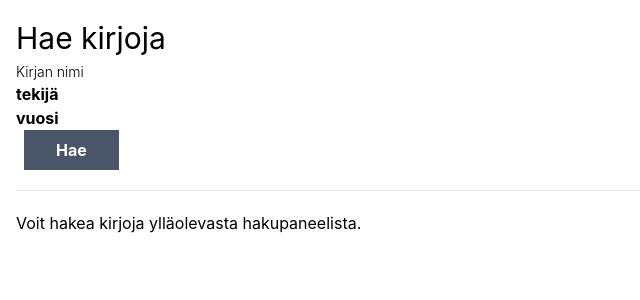
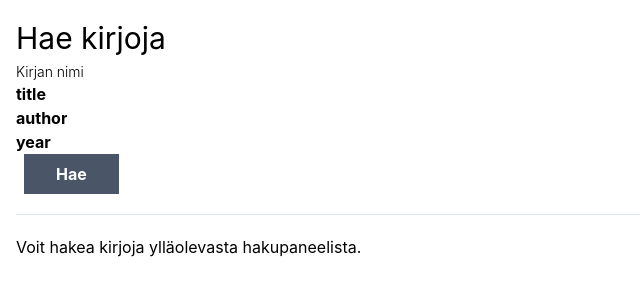
Before and after one commit to anthau/tyonayte, a React (Create React App) app in the folder react-example-frontend-master/react-example-frontend-master/: page / in a window 1280 px wide. Shown: the top 300 px of the page, without its empty margins (0-640 px from the left). Built offline with nearby package versions, Linux system fonts and the light colour scheme.

Commit message:
Ui update, added two fields, author and year

```diff
--- a/react-example-frontend-master/react-example-frontend-master/src/book/component/BookSearchControl.tsx
+++ b/react-example-frontend-master/react-example-frontend-master/src/book/component/BookSearchControl.tsx
@@ -14,7 +14,7 @@ const BookSearchControl: React.FunctionComponent<BookSearchControlProps> = ({
   searching,
 }: BookSearchControlProps) => (
   <div className="flex flex-col">
-            <h2 className="text-3xl">Hae kirjoja</h2>
+     <h2 className="text-3xl">Hae kirjoja</h2>
 
     <div className="font-light text-sm">Kirjan nimi</div>
     <form
@@ -24,22 +24,23 @@ const BookSearchControl: React.FunctionComponent<BookSearchControlProps> = ({
         onSearchSubmit()
       }}
             >
-       <label><b>tekij&auml;</b></label>
+       <label><b>title</b></label>
       <input
 
         type="text"
         value={bookTitle}
         onChange={event => onBookTitleChange(event.target.value)}
                 /> <br />
-
-            <label><b>vuosi</b></label>
+                <label><b>author</b></label>
                 <input
-
                     type="text"
-
-
                 />
 
+                <br />
+                <label><b>year</b></label>
+                <input
+                    type="text"
+                />
                 <br />
 
       <button
--- a/react-example-frontend-master/react-example-frontend-master/src/infrastructure/FinnaLibraryClient.ts
+++ b/react-example-frontend-master/react-example-frontend-master/src/infrastructure/FinnaLibraryClient.ts
@@ -27,17 +27,19 @@ function toBook(searchRecord: FinnaClientSearchRecord): Book {
 // https://api.finna.fi/swagger-ui/?url=%2Fapi%2Fv1%3Fswagger#!
 export class FinnaLibraryClient implements BookSearcher {
     findBooks({ title }: BookSearchCriteria): Promise<BookCollection> {
+
         const page = 1
-    const lookFor = `title:"${encodeURIComponent(title)}"`
+        //todo koodaa parametrit
+        const lookFor = `title:` + title + ` year:2017`
         const queryParams = [
             ['lookfor', lookFor],
             ['type', 'AllFields'],
             ['field[]', 'title'],
             ['field[]', 'cleanIsbn'],
             ['field[]', 'year'],
-      ['sort', 'relevance,id asc'],
+            ['sort', 'relevance,year asc'],
             ['page', `${page}`],
-      ['limit', '20'],
+            ['limit', '4'],
             ['prettyPrint', 'false'],
             ['lng', 'fi'],
         ]
@@ -45,6 +47,8 @@ export class FinnaLibraryClient implements BookSearcher {
         const queryString = queryParams
             .map(([key, value]) => `${key}=${value}`)
             .join('&')
+
+
 
         return fetch(`https://api.finna.fi/api/v1/search?${queryString}`, {
             headers: { Accept: 'application/json' },
```
Also changed, not shown: 1 other file (tests, documents, lock files or other folders). Lines whose indentation alone changed are shown as unchanged.
